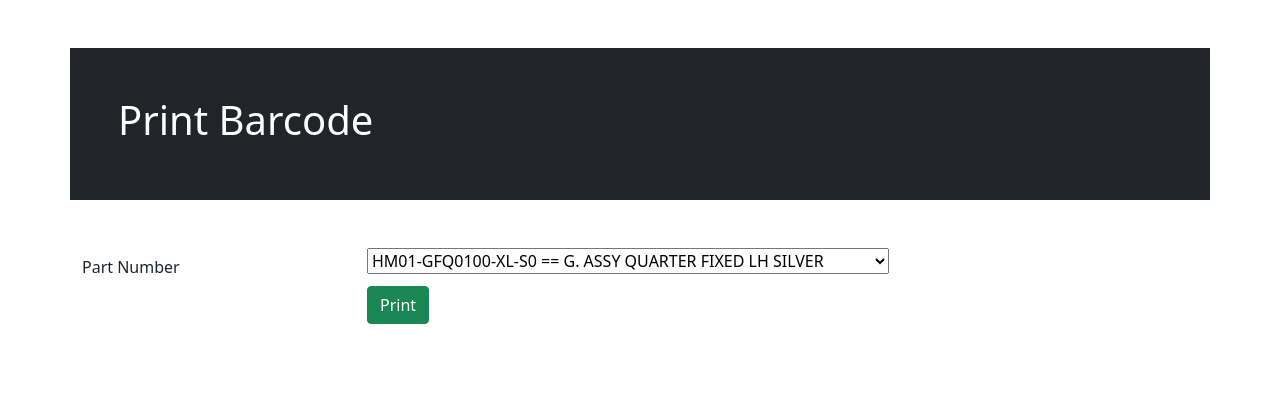
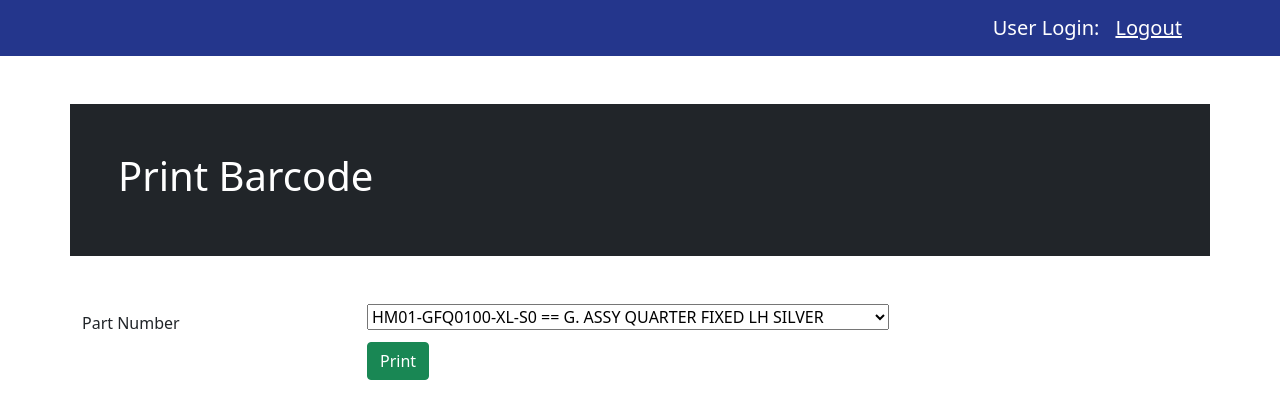
Before and after one commit to criespy/PartNumberScanner, a Django app: page / in a window 1280 px wide. Shown: the top 419 px of the page. Run offline with Django 3.2, Linux system fonts and the light colour scheme; data comes from the database, SQL or seed files in the repository.

Commit message:
tambah navbar di home.html

```diff
--- a/templates/home.html
+++ b/templates/home.html
@@ -13,6 +13,19 @@
     <title>Print Barcode - PT. Frina Lestari Nusantara</title>
   </head>
   <body>
+    <nav class="navbar text-white navbar-expand-lg navbar-fixed-top navbar-dark" style="background-color: #24368c;" >
+      <div class="container">
+        <div class="navbar-header ms-auto">
+          <ul class="nav navbar-brand">
+            <li><a class="navbar-brand" href="#">User Login: {{ user.username }}</a></li>
+            <li class="active"><a class="text-white" href="{% url 'logout' %}">Logout</a></li>
+          </ul>
+
+        </div>
+
+      </div>
+    </nav>
+
     <div class="container p-5 my-5 bg-dark text-white">
       <h1>Print Barcode</h1>
     </div>
```
